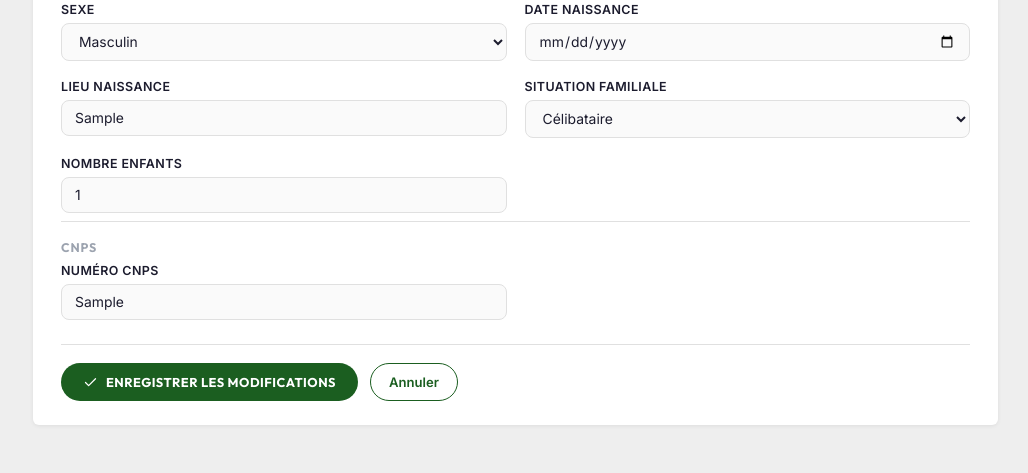
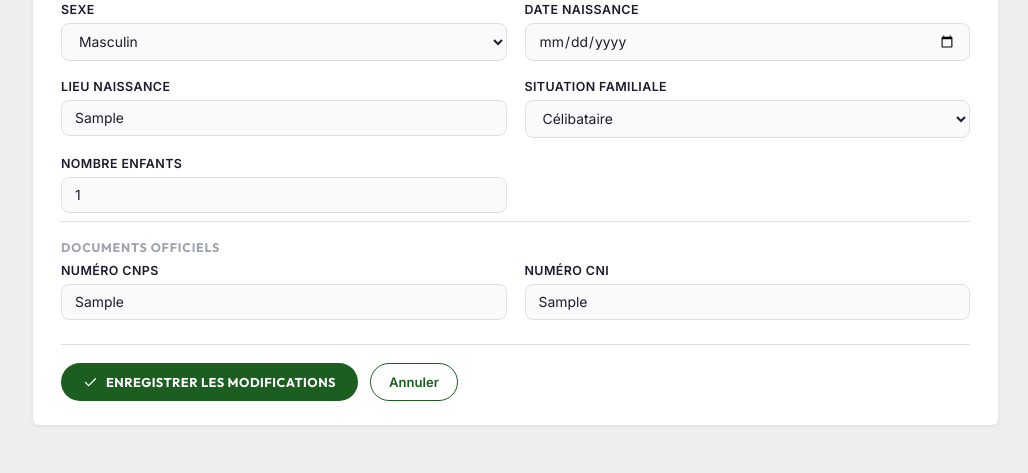
Before and after one commit to Ouatt225/JEC_PROMO, a Django app: page /profil/modifier/ in a window 1280 px wide. Shown: the part 883-1356 px from the top of the page, without its empty margins (252-1280 px from the left). Run offline with Django 5.2, Linux system fonts and the light colour scheme; a user stored in the database is signed in; tables that the repository leaves empty hold one stand-in row (values such as "Sample post"); grey boxes marked "Sample" are stand-in pictures; data that the repository does not hold is empty; some libraries are stand-ins or nearby versions.

Commit message:
Ajout champ Numéro CNI + correction solde congés dans la fiche PDF
Numéro CNI :
- models.py : nouveau champ num_cni (CharField max=30, blank=True) sur le modèle Employe
- migrations/0017_employe_num_cni.py : migration générée et appliquée
- forms.py : num_cni ajouté à EmployeProfilForm (fields + widget TextInput)
- modifier_profil.html : section "CNPS" renommée "Documents officiels",
  champ Numéro CNI affiché aux côtés du Numéro CNPS

Correction solde congés (fiche PDF) :
- services/pdf.py : remplacement du calcul cumulatif (mois_anciennete × 2.5)
  par la logique annuelle QUOTA_CONGES_ANNUELS - jours_conge_pris(annee),
  cohérente avec les vues profil.py et conges.py (30 jours max par an)

Co-Authored-By: Claude Sonnet 4.6 <noreply@anthropic.com>

```diff
--- a/SYGEPE/forms.py
+++ b/SYGEPE/forms.py
@@ -329,6 +329,7 @@ class EmployeProfilForm(FormClassMixin, forms.ModelForm):
             'situation_familiale', 'nombre_enfants',
             'commune', 'ville', 'adresse',
             'num_cnps',
+            'num_cni',
         ]
         widgets = {
             'photo':               forms.FileInput(attrs={'accept': 'image/*'}),
@@ -343,6 +344,7 @@ class EmployeProfilForm(FormClassMixin, forms.ModelForm):
             'ville':               forms.TextInput(attrs={'placeholder': 'Ville de résidence'}),
             'adresse':             forms.Textarea(attrs={'rows': 3, 'placeholder': 'Adresse complète'}),
             'num_cnps':            forms.TextInput(attrs={'placeholder': 'Numéro CNPS'}),
+            'num_cni':             forms.TextInput(attrs={'placeholder': 'Numéro CNI'}),
         }
 
     def clean_photo(self):
--- a/SYGEPE/models.py
+++ b/SYGEPE/models.py
@@ -82,6 +82,7 @@ class Employe(models.Model):
     sexe = models.CharField(max_length=1, choices=SEXE_CHOICES, blank=True)
     lieu_naissance = models.CharField(max_length=100, blank=True)
     num_cnps = models.CharField(max_length=30, blank=True, verbose_name="Numéro CNPS")
+    num_cni = models.CharField(max_length=30, blank=True, verbose_name="Numéro CNI")
     commune = models.CharField(max_length=100, blank=True)
     ville = models.CharField(max_length=100, blank=True)
     nombre_enfants = models.PositiveIntegerField(default=0)
--- a/templates/SYGEPE/espace_employe/modifier_profil.html
+++ b/templates/SYGEPE/espace_employe/modifier_profil.html
@@ -227,8 +227,8 @@
 
     </div>
 
-    <!-- ── CNPS ───────────────────────────────── -->
-    <div class="ec-form-section-title">CNPS</div>
+    <!-- ── DOCUMENTS OFFICIELS ───────────────── -->
+    <div class="ec-form-section-title">Documents officiels</div>
     <div class="ec-form-grid">
 
       <div class="ec-form-group">
@@ -237,6 +237,14 @@
         </label>
         {{ form.num_cnps }}
         {% if form.num_cnps.errors %}<div class="ec-form-error">{{ form.num_cnps.errors|join:", " }}</div>{% endif %}
+      </div>
+
+      <div class="ec-form-group">
+        <label class="ec-form-label" for="{{ form.num_cni.id_for_label }}">
+          {{ form.num_cni.label }}
+        </label>
+        {{ form.num_cni }}
+        {% if form.num_cni.errors %}<div class="ec-form-error">{{ form.num_cni.errors|join:", " }}</div>{% endif %}
       </div>
 
     </div>
```
Also changed, not shown: SYGEPE/services/pdf.py (+3 -8 lines), SYGEPE/migrations/0017_employe_num_cni.py (added).
